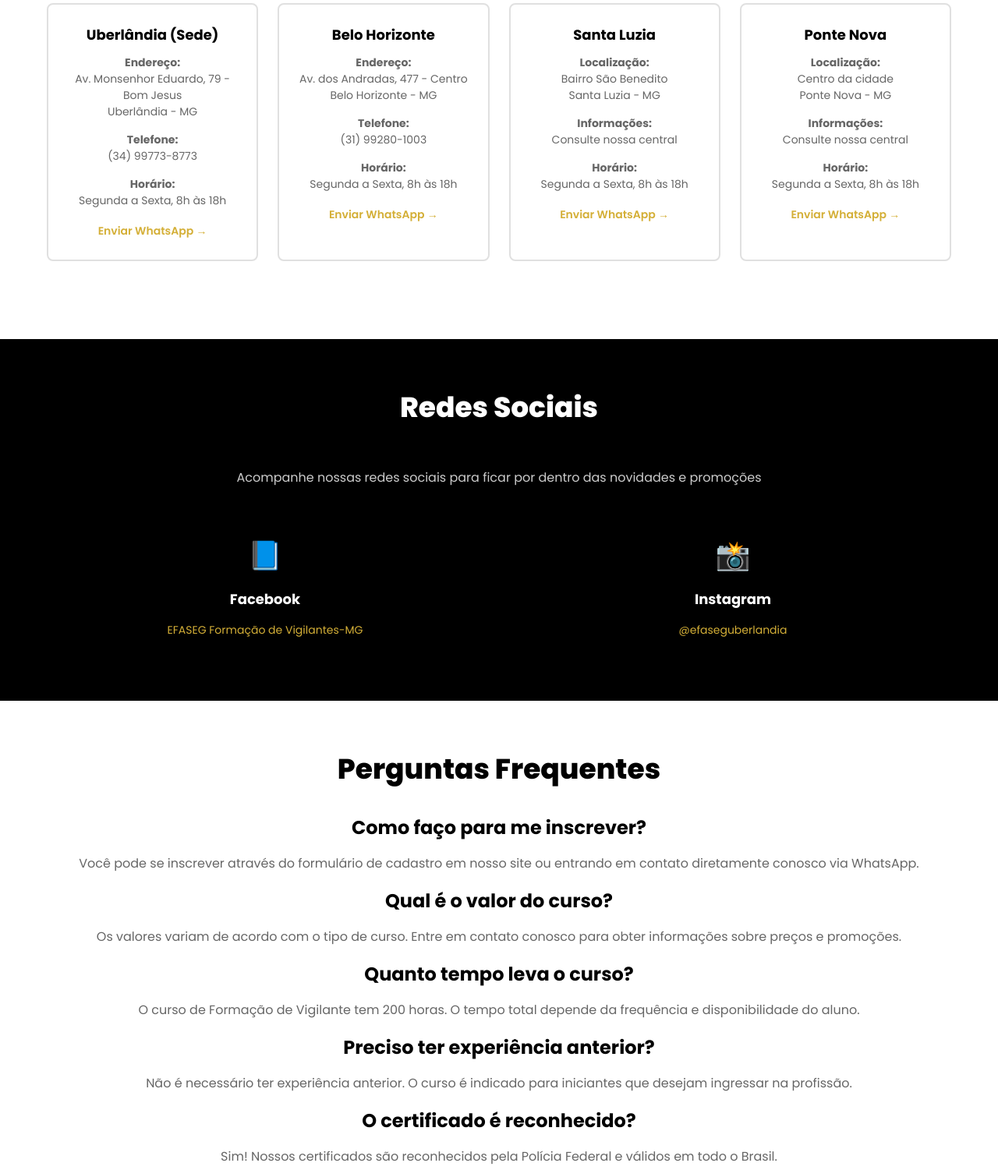
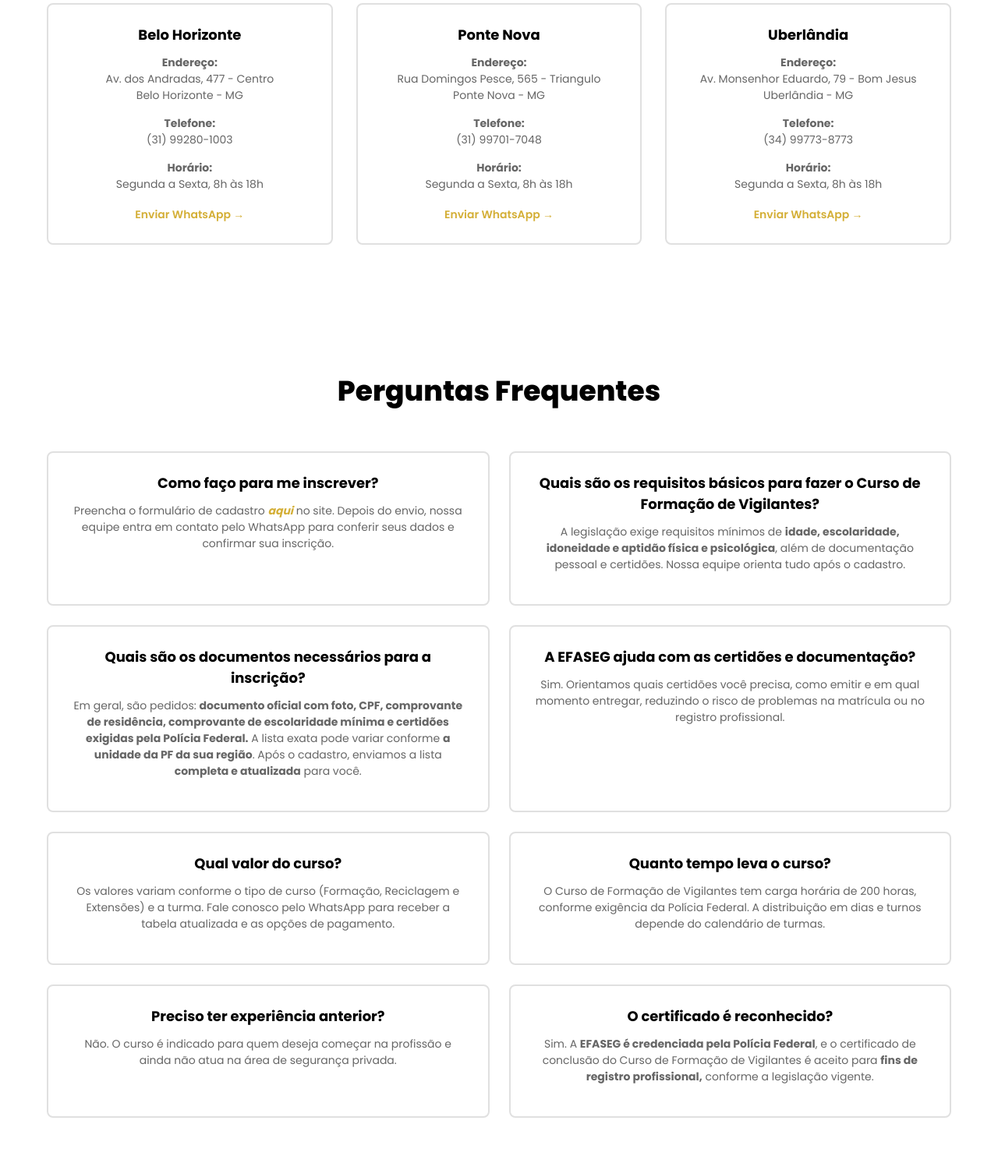
Before and after one commit to joaobosco25/EFS, a plain HTML site: page pages/contact.html in a window 1280 px wide. Shown: the part 1041-2542 px from the top of the page at 78% size. Drawn offline with nearby package versions, Linux system fonts and the light colour scheme.

Commit message:
seção cursos

```diff
--- a/css/style.css
+++ b/css/style.css
@@ -449,11 +449,34 @@
   color: #000000;
 }
 
+.courses-unidades {
+  padding: 60px 0;
+  justify-content: center;
+  align-items: center;
+}
+
+.courses-unidades h2 {
+  font-size: 36px;
+  font-weight: 800;
+  text-align: center;
+  margin-bottom: 50px;
+  color: #000000;
+}
+
 .courses-grid {
   display: grid;
   grid-template-columns: repeat(4, 1fr);
   gap: 25px;
   margin-bottom: 40px;
+}
+
+.courses-grid-unidades {
+  align-items: center;
+  display: grid;
+  grid-template-columns: repeat(3, 1fr);
+  gap: 30px;
+  margin-bottom: 40px;
+
 }
 
 .courses-grid-index {
@@ -485,6 +508,13 @@
 }
 
 .courses-grid-mercadodetrabalho {
+  display: grid;
+  grid-template-columns: repeat(2, 1fr);
+  gap: 25px;
+  margin-bottom: 40px;
+}
+
+.courses-grid-contato {
   display: grid;
   grid-template-columns: repeat(2, 1fr);
   gap: 25px;
@@ -956,6 +986,14 @@
     grid-template-columns: 1fr;
   }
 
+  .courses-grid-unidades {
+    grid-template-columns: 1fr;
+  }
+
+  .courses-grid-contato {
+    grid-template-columns: 1fr;
+  }
+
   .courses-grid-index {
     grid-template-columns: 1fr;
   }
--- a/pages/contact.html
+++ b/pages/contact.html
@@ -33,32 +33,21 @@
       <div class="container">
         <div>
           <h1>Entre em Contato</h1>
-          <p class="subtitle">Encontre nossas unidades e entre em contato conosco</p>
-          <p>Estamos prontos para atender você em nossas unidades em Minas Gerais. Entre em contato através do WhatsApp ou visite uma de nossas sedes.</p>
+          <p class="subtitle">Encontre nossas unidades e fale com a EFASEG</p>
+        <p>Estamos prontos para atender você. Fale conosco pelo
+          WhatsApp ou visite uma de nossas unidades para tirar
+          dúvidas, fazer seu cadastro ou saber mais sobre sua
+          formação na segurança privada.</p>
         </div>
       </div>
     </section>
 
     <!-- UNITS SECTION -->
-    <section class="courses">
+    <section class="courses-unidades">
       <div class="container">
         <h2>Nossas Unidades</h2>
-        <div class="courses-grid">
-          <!-- Uberlândia -->
-          <div class="course-card">
-            <h3>Uberlândia (Sede)</h3>
-            <p><strong>Endereço:</strong><br>
-              Av. Monsenhor Eduardo, 79 - Bom Jesus<br>
-              Uberlândia - MG
-            </p>
-            <p><strong>Telefone:</strong><br>
-              (34) 99773-8773
-            </p>
-            <p><strong>Horário:</strong><br>
-              Segunda a Sexta, 8h às 18h
-            </p>
-            <a href="https://wa.me/5534997738773" target="_blank" rel="noopener noreferrer">Enviar WhatsApp →</a>
-          </div>
+        <div class="courses-grid-unidades">
+
 
           <!-- Belo Horizonte -->
           <div class="course-card">
@@ -76,15 +65,32 @@
             <a href="https://wa.me/5531992801003" target="_blank" rel="noopener noreferrer">Enviar WhatsApp →</a>
           </div>
 
-          <!-- Santa Luzia -->
+          <!-- Ponte Nova -->
           <div class="course-card">
-            <h3>Santa Luzia</h3>
-            <p><strong>Localização:</strong><br>
-              Bairro São Benedito<br>
-              Santa Luzia - MG
+            <h3>Ponte Nova</h3>
+            <p><strong>Endereço:</strong><br>
+              Rua Domingos Pesce, 565 - Triangulo<br>
+              Ponte Nova - MG
             </p>
-            <p><strong>Informações:</strong><br>
-              Consulte nossa central
+            <p><strong>Telefone:</strong><br>
+              (31) 99701-7048
+            </p>
+            <p><strong>Horário:</strong><br>
+              Segunda a Sexta, 8h às 18h
+            </p>
+            <a href="https://wa.me/5531997017048" target="_blank" rel="noopener noreferrer">Enviar WhatsApp →</a>
+          </div>
+
+
+          <!-- Uberlândia -->
+          <div class="course-card">
+            <h3>Uberlândia</h3>
+            <p><strong>Endereço:</strong><br>
+              Av. Monsenhor Eduardo, 79 - Bom Jesus<br>
+              Uberlândia - MG
+            </p>
+            <p><strong>Telefone:</strong><br>
+              (34) 99773-8773
             </p>
             <p><strong>Horário:</strong><br>
               Segunda a Sexta, 8h às 18h
@@ -92,64 +98,87 @@
             <a href="https://wa.me/5534997738773" target="_blank" rel="noopener noreferrer">Enviar WhatsApp →</a>
           </div>
 
-          <!-- Ponte Nova -->
-          <div class="course-card">
-            <h3>Ponte Nova</h3>
-            <p><strong>Localização:</strong><br>
-              Centro da cidade<br>
-              Ponte Nova - MG
-            </p>
-            <p><strong>Informações:</strong><br>
-              Consulte nossa central
-            </p>
-            <p><strong>Horário:</strong><br>
-              Segunda a Sexta, 8h às 18h
-            </p>
-            <a href="https://wa.me/5534997738773" target="_blank" rel="noopener noreferrer">Enviar WhatsApp →</a>
-          </div>
+
+
+
         </div>
       </div>
     </section>
 
     <!-- SOCIAL MEDIA SECTION -->
-    <section class="why-choose">
-      <div class="container">
-        <h2>Redes Sociais</h2>
-        <p style="text-align: center; margin-bottom: 40px; color: #ccc;">Acompanhe nossas redes sociais para ficar por dentro das novidades e promoções</p>
-        <div class="why-choose-grid">
-          <div class="why-item">
-            <div class="icon">📘</div>
-            <h3>Facebook</h3>
-            <p><a href="https://facebook.com" target="_blank" style="color: #D4AF37; text-decoration: none;">EFASEG Formação de Vigilantes-MG</a></p>
-          </div>
-          <div class="why-item">
-            <div class="icon">📸</div>
-            <h3>Instagram</h3>
-            <p><a href="https://instagram.com" target="_blank" style="color: #D4AF37; text-decoration: none;">@efaseguberlandia</a></p>
-          </div>
-        </div>
-      </div>
-    </section>
 
     <!-- FAQ SECTION -->
-    <section class="content-section">
+    <section class="courses">
       <div class="container">
         <h2>Perguntas Frequentes</h2>
 
+        <div class="courses-grid-contato">
+
+        <div class="course-card">
         <h3>Como faço para me inscrever?</h3>
-        <p>Você pode se inscrever através do formulário de cadastro em nosso site ou entrando em contato diretamente conosco via WhatsApp.</p>
+        <p>Preencha o formulário de cadastro <a href="register.html"><strong><i>aqui</i></strong></a> no site. Depois do envio, nossa equipe entra em contato pelo WhatsApp para conferir seus dados e confirmar sua inscrição.</p>
+        </div>
 
-        <h3>Qual é o valor do curso?</h3>
-        <p>Os valores variam de acordo com o tipo de curso. Entre em contato conosco para obter informações sobre preços e promoções.</p>
+        <div class="course-card">
+        <h3>Quais são os requisitos básicos para fazer o Curso de Formação de Vigilantes?</h3>
+        <p>A legislação exige requisitos mínimos de <strong>idade, escolaridade, idoneidade e aptidão física e psicológica</strong>, além de documentação pessoal e certidões. Nossa equipe orienta tudo após o cadastro.</p>
+        </div>
 
+        <div class="course-card">
+        <h3>Quais são os documentos necessários para a inscrição?</h3>
+        <p>Em geral, são pedidos: <strong>documento oficial com foto,
+          CPF, comprovante de residência, comprovante de
+          escolaridade mínima e certidões exigidas pela Polícia
+          Federal.</strong> A lista exata pode variar conforme
+          <strong>a unidade da
+           PF da sua região</strong>. Após o cadastro, enviamos a lista
+           <strong>completa e atualizada</strong> para você.
+</p>
+        </div>
+
+        <div class="course-card">
+        <h3>A EFASEG ajuda com as certidões e documentação?</h3>
+        <p>Sim. Orientamos quais certidões você precisa, como
+          emitir e em qual momento entregar, reduzindo o risco
+          de problemas na matrícula ou no registro profissional.</p>
+
+        </div>
+
+        <div class="course-card">
+        <h3>Qual valor do curso?</h3>
+        <p>Os valores variam conforme o tipo de curso
+          (Formação, Reciclagem e Extensões) e a turma.
+          Fale conosco pelo WhatsApp para receber a tabela
+          atualizada e as opções de pagamento.</p>
+
+        </div>
+
+
+        <div class="course-card">
         <h3>Quanto tempo leva o curso?</h3>
-        <p>O curso de Formação de Vigilante tem 200 horas. O tempo total depende da frequência e disponibilidade do aluno.</p>
+        <p>O Curso de Formação de Vigilantes tem carga horária
+           de 200 horas, conforme exigência da Polícia Federal.
+            A distribuição em dias e turnos depende do calendário
+            de turmas.</p>
+        </div>
 
-        <h3>Preciso ter experiência anterior?</h3>
-        <p>Não é necessário ter experiência anterior. O curso é indicado para iniciantes que desejam ingressar na profissão.</p>
 
+        <div class="course-card">
+         <h3>Preciso ter experiência anterior?</h3>
+         <p>Não. O curso é indicado para quem deseja começar na
+          profissão e ainda não atua na área de segurança
+          privada.</p>
+        </div>
+
+
+        <div class="course-card">
         <h3>O certificado é reconhecido?</h3>
-        <p>Sim! Nossos certificados são reconhecidos pela Polícia Federal e válidos em todo o Brasil.</p>
+        <p>Sim. A <strong>EFASEG é credenciada pela Polícia Federal</strong>, e o
+           certificado de conclusão do Curso de Formação de
+           Vigilantes é aceito para <strong>fins de registro profissional,</strong>
+            conforme a legislação vigente.</p>
+        </div>
+      </div>
       </div>
     </section>
 
```
